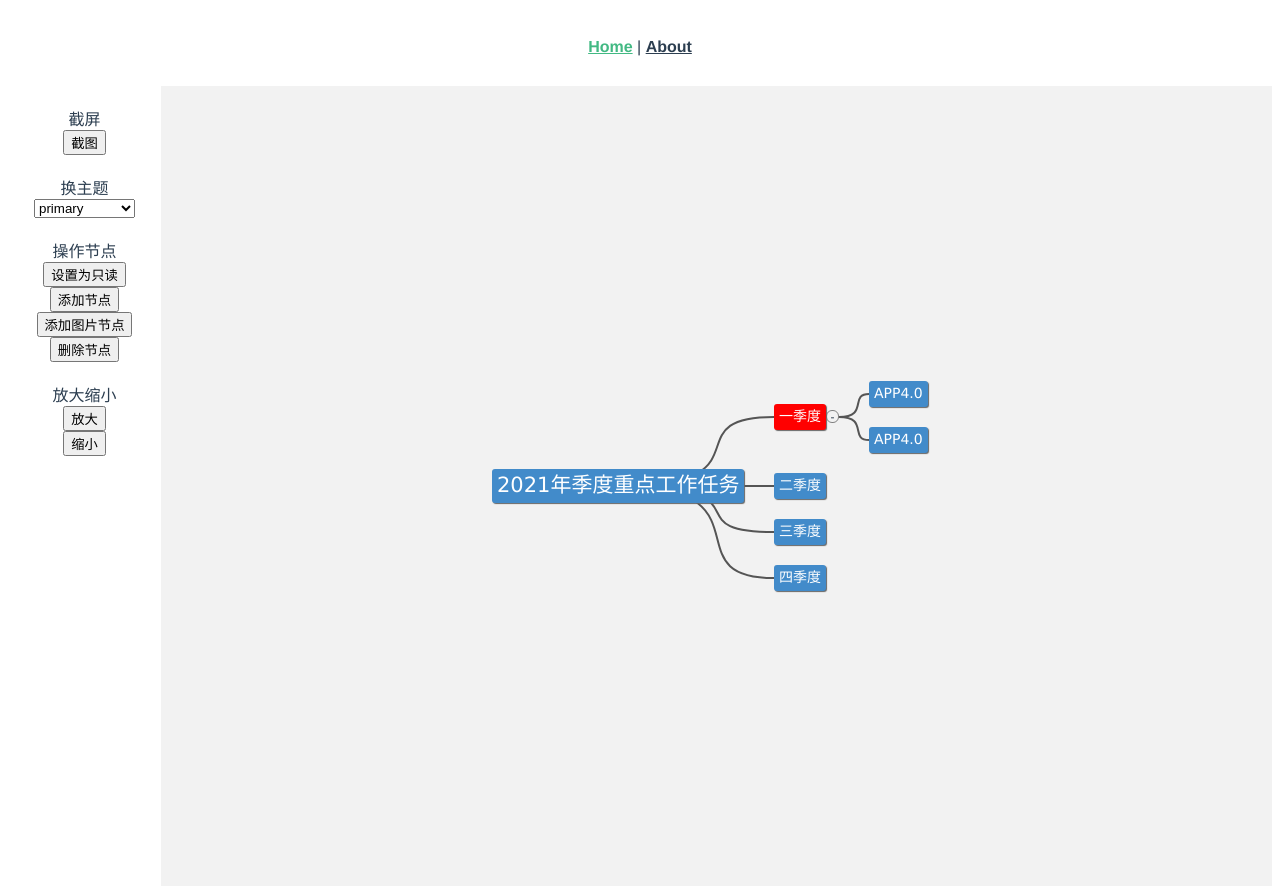
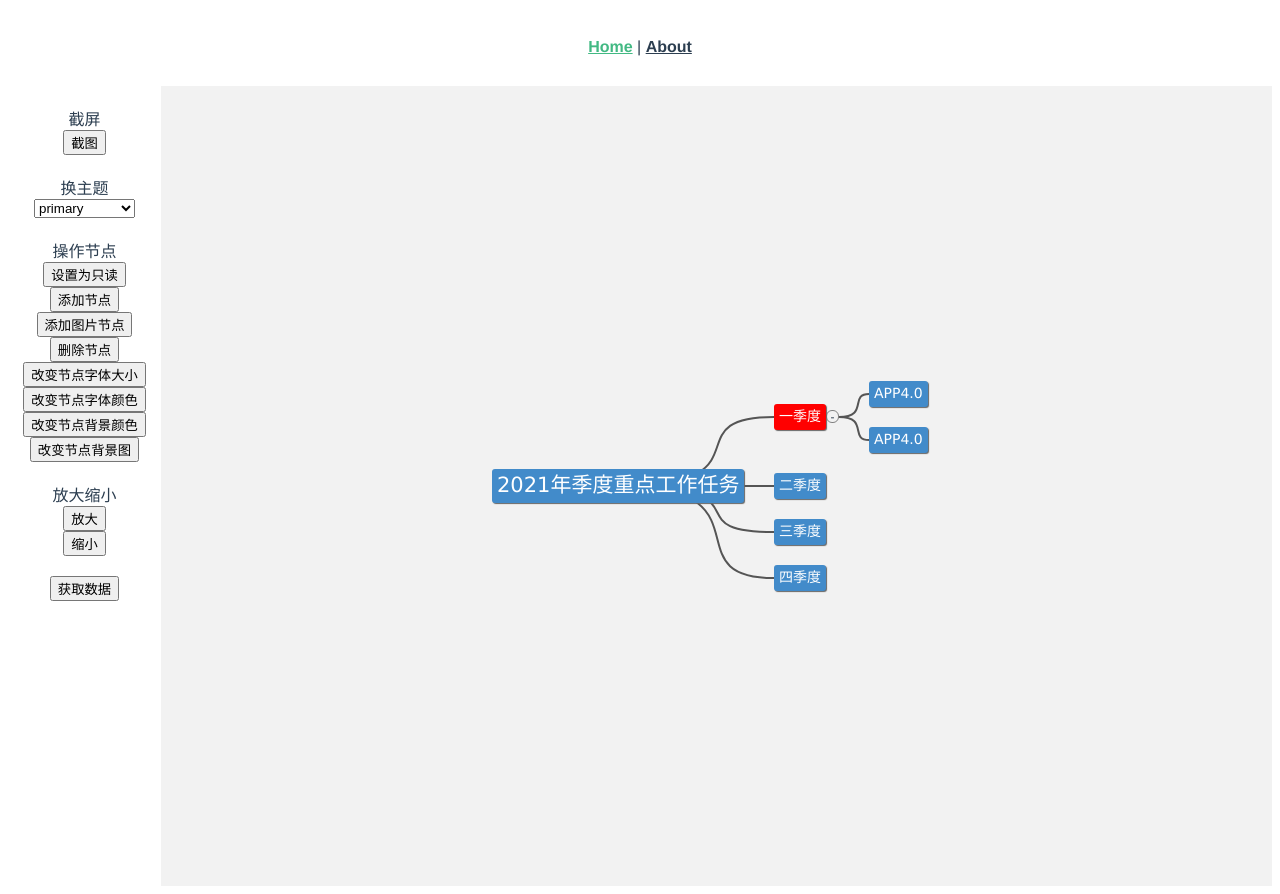
Before and after one commit to myheartyourname/vue-jsmind-demo, a Vue app: page / in a window 1280 px wide. Built offline with nearby package versions, Linux system fonts and the light colour scheme.

Commit message:
添加功能

```diff
--- a/src/views/Home.vue
+++ b/src/views/Home.vue
@@ -32,11 +32,22 @@
         <div><button @click="addNode">添加节点</button></div>
         <div><button @click="addImgNode">添加图片节点</button></div>
         <div><button @click="removeNode">删除节点</button></div>
+        <div><button @click="changeFontsize(24)">改变节点字体大小</button></div>
+        <div>
+          <button @click="changeFontColor('red')">改变节点字体颜色</button>
+        </div>
+        <div>
+          <button @click="changeBgColor('#f2f2f2')">改变节点背景颜色</button>
+        </div>
+        <div><button @click="changeBgImg(bg)">改变节点背景图</button></div>
       </div>
       <div class="row">
         放大缩小
         <div><button ref="zoomIn" @click="zoomIn">放大</button></div>
         <div><button ref="zoomOut" @click="zoomOut">缩小</button></div>
+      </div>
+      <div class="row">
+        <div><button @click="getData">获取数据</button></div>
       </div>
     </div>
     <div class="container" id="jsmind-container" />
@@ -48,6 +59,7 @@
 
 <script>
 import jsMind from '../utils/jsmind'
+import bg from '../assets/logo.png'
 window.jsMind = jsMind
 // eslint-disable-next-line import/first
 require('../utils/jsmind.draggable')
@@ -58,6 +70,7 @@ export default {
 
   data () {
     return {
+      bg: bg,
       xMind: null,
       mind: {},
       imageChooser: null
@@ -178,10 +191,42 @@ export default {
       this.imageChooser.focus()
       this.imageChooser.click()
     },
+    changeFontsize (fontSize) {
+      const selectedId = this.getSelectedNodeid()
+      if (!selectedId) {
+        return alert('请选择节点')
+      }
+
+      this.xMind.set_node_font_style(selectedId, fontSize)
+    },
+    changeFontColor (color) {
+      const selectedId = this.getSelectedNodeid()
+      if (!selectedId) {
+        return alert('请选择节点')
+      }
+
+      this.xMind.set_node_color(selectedId, null, color)
+    },
+    changeBgColor (color) {
+      const selectedId = this.getSelectedNodeid()
+      if (!selectedId) {
+        return alert('请选择节点')
+      }
+
+      this.xMind.set_node_color(selectedId, color, null)
+    },
+    changeBgImg (imgUrl) {
+      const selectedId = this.getSelectedNodeid()
+      if (!selectedId) {
+        return alert('请选择节点')
+      }
+
+      this.xMind.set_node_background_image(selectedId, imgUrl, 100, 100)
+    },
     removeNode () {
       const selectedId = this.getSelectedNodeid()
       if (!selectedId) {
-        alert('请选择要删除的节点')
+        return alert('请选择要删除的节点')
       }
       this.xMind.remove_node(selectedId)
     },
@@ -198,6 +243,11 @@ export default {
       } else {
         this.$refs.zoomOut.disabled = true
       }
+    },
+    getData () {
+      const mindData = this.xMind.get_data()
+      const mindString = jsMind.util.json.json2string(mindData)
+      alert(mindString)
     }
   }
 }
```
